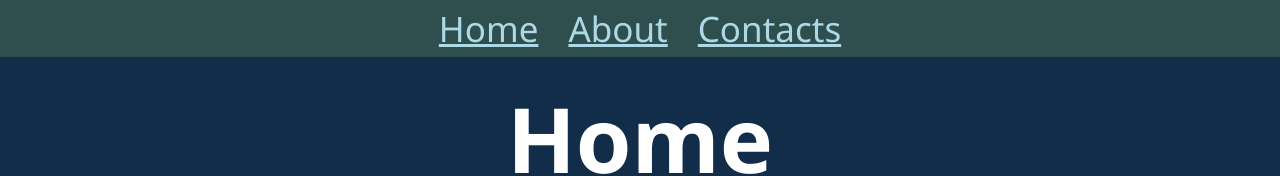
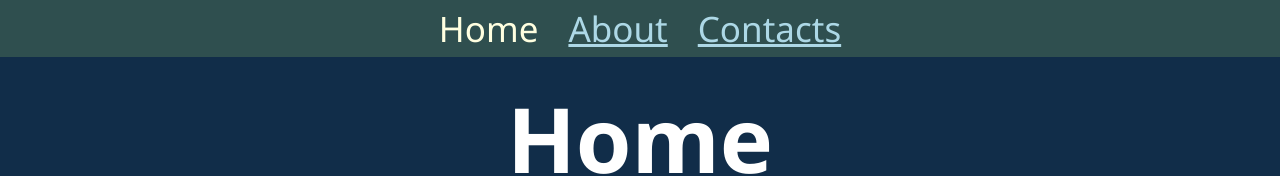
Before and after one commit to SHEENSHEELLA/ReactRouterTask, a React (Create React App) app: page / in a window 1280 px wide. Shown: the top 176 px of the page. Built offline with nearby package versions, Linux system fonts and the light colour scheme.

Commit message:
Change Link to NavLink + class active

```diff
--- a/src/App.css
+++ b/src/App.css
@@ -1,5 +1,10 @@
 .App {
   text-align: center;
+}
+
+.active {
+  color: lightyellow;
+  text-decoration: none;
 }
 
 a {
--- a/src/components/Menu.jsx
+++ b/src/components/Menu.jsx
@@ -1,11 +1,13 @@
-import { Link } from 'react-router-dom';
+import { NavLink } from 'react-router-dom';
 
 const Menu = () => {
   return (
     <nav>
-      <Link to=".">Home</Link>
-      <Link to="about">About</Link>
-      <Link to="contacts">Contacts</Link>
+      <NavLink to="." end>
+        Home
+      </NavLink>
+      <NavLink to="about">About</NavLink>
+      <NavLink to="contacts">Contacts</NavLink>
     </nav>
   );
 };
```
